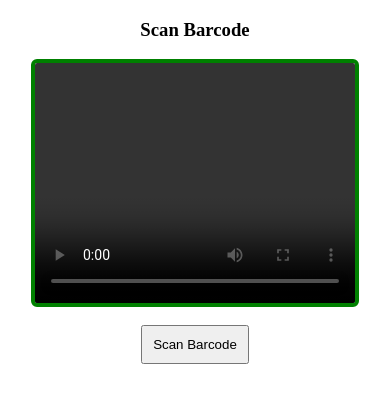
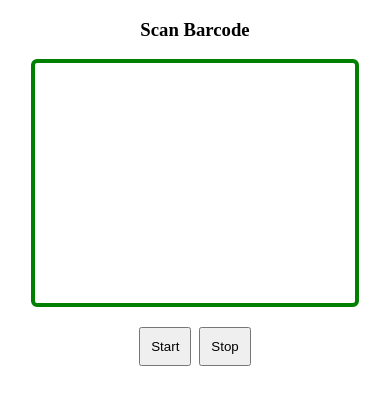
Before and after one commit to jpozosrc/barcode, an Angular app: page / in a window 390 px wide. Shown: the top 404 px of the page. Built offline with nearby package versions, Linux system fonts and the light colour scheme.

Commit message:
Fixing iPhone

```diff
--- a/src/app/app.component.css
+++ b/src/app/app.component.css
@@ -1,3 +1,17 @@
+h3 {
+    text-align: center;
+}
+
+.barcode-component {
+    width: 100%;
+}
+
+.video-container {
+    width: 100%;
+    margin-left: auto;
+    margin-right: auto;
+}
+
 video {
     border-radius: 6px;
     width: 320px;
@@ -8,11 +22,14 @@ video {
     display:block;
 }
 
+.button-container {
+    text-align: center;
+    width: 100%;
+    margin-top: 20px;
+}
+
 button {
     padding: 10px;
-    margin-left: auto;
-    margin-right: auto;
-    display:block;
 }
 
 canvas.drawing, canvas.drawingBuffer {
@@ -22,3 +39,7 @@ canvas.drawing, canvas.drawingBuffer {
     left: 25px;
     top: 50px;
 }
+
+#barcode-result {
+    text-align: center;
+}
--- a/src/app/app.component.html
+++ b/src/app/app.component.html
@@ -1,19 +1,22 @@
 
+<div class="barcode-component">
 
-<h3 style="text-align: center;">Scan Barcode</h3>
+    <h3>Scan Barcode</h3>
 
-<div style="width:100%;">
-    <video id="video-player" autoplay controls>
-        Your browser does not support HTML5 video.
-    </video>
-    <canvas class="drawingBuffer"></canvas>
-    <br/>
-    <button type="button" (click)="startScanner()">Scan Barcode</button>
+    <div class="video-container">
+        <video id="video-player" autoplay>
+            Your browser does not support HTML5 video.
+        </video>
+        <canvas id="scanner-canvas" class="drawingBuffer"></canvas>
+    </div>
+
+    <div class="button-container">
+        <button type="button" (click)="startScanner()">Start</button>&nbsp;
+        <button type="button" (click)="stopScanner()">Stop</button>
+    </div>
+
+    <h2 id="barcode-result"></h2>
+
 </div>
 
-<h2 id="barcode-result"></h2>
-
-<div id="devices"></div>
-<div id="constraintlist"></div>
-
 <router-outlet></router-outlet>
--- a/src/app/app.component.ts
+++ b/src/app/app.component.ts
@@ -26,7 +26,6 @@ export class AppComponent {
     };
 
     Quagga.init(config, function(err) {
-
       startVideo();
 
       if (err) {
@@ -36,42 +35,11 @@ export class AppComponent {
 
       Quagga.start();
       console.log("Scanning engine ready.");
-
-      Quagga.onProcessed(function(result) {
-
-        /*
-        var drawingCtx = Quagga.canvas.ctx.overlay,
-            drawingCanvas = Quagga.canvas.dom.overlay;
-            console.log(drawingCtx)
-        if (result) {
-            if (result.boxes) {
-                drawingCtx.clearRect(0, 0, parseInt(drawingCanvas.getAttribute("width")), parseInt(drawingCanvas.getAttribute("height")));
-                result.boxes.filter(function (box) {
-                    return box !== result.box;
-                }).forEach(function (box) {
-                    Quagga.ImageDebug.drawPath(box, {x: 0, y: 1}, drawingCtx, {color: "green", lineWidth: 2});
-                });
-            }
-
-            if (result.box) {
-                Quagga.ImageDebug.drawPath(result.box, {x: 0, y: 1}, drawingCtx, {color: "#00F", lineWidth: 2});
-            }
-
-            if (result.codeResult && result.codeResult.code) {
-                Quagga.ImageDebug.drawPath(result.line, {x: 'x', y: 'y'}, drawingCtx, {color: 'red', lineWidth: 3});
-            }
-        }*/
     });
 
     Quagga.onDetected(function(result) {
 
-        //video.pause();
-        //this.barcode = 'julio'
       document.getElementById('barcode-result').innerText = 'Code: ' +  result.codeResult.code;
-        //alert(result.codeResult.code);
-        //stopVideo();
-        //Quagga.stop();
-
       var drawingCtx = Quagga.canvas.ctx.overlay,
       drawingCanvas = Quagga.canvas.dom.overlay;
 
@@ -93,8 +61,6 @@ export class AppComponent {
             Quagga.ImageDebug.drawPath(result.line, {x: 'x', y: 'y'}, drawingCtx, {color: 'red', lineWidth: 6});
         }
       }
-
-      });
 
     });
 
@@ -137,6 +103,7 @@ function startVideo() {
 }
 
 function stopVideo() {
+  Quagga.stop();
 
   if(video.srcObject) {
     var track = video.srcObject.getTracks()[0];
@@ -144,37 +111,7 @@ function stopVideo() {
   }
 
   video.srcObject = null;
+  var canvas = document.getElementById('scanner-canvas') as HTMLCanvasElement;
+  const context = canvas.getContext('2d');
+  context.clearRect(0, 0, canvas.width, canvas.height);
 }
-
-/* Debugging helper functions */
-
-function enumerateDevices() {
-  navigator.mediaDevices.enumerateDevices()
-    .then(function(devices) {
-
-      devices.forEach(function(device) {
-        let deviceList = document.getElementById("device-list");
-        let elem = document.createElement("option");
-        elem.innerHTML = '<option value="' + device.deviceId + '">' + device.deviceId + '</option>';
-        deviceList.appendChild(elem);
-
-      });
-    })
-    .catch(function(err) {
-      console.log(err.name + ": " + err.message);
-    });
-}
-
-function viewSupportedConstraints() {
-  let constraintList = document.getElementById("constraintlist");
-  let supportedConstraints = navigator.mediaDevices.getSupportedConstraints();
-
-  for (let constraint in supportedConstraints) {
-    if (supportedConstraints.hasOwnProperty(constraint)) {
-      let elem = document.createElement("li");
-
-      elem.innerHTML = "<code>" + constraint + "</code>";
-      constraintList.appendChild(elem);
-    }
-  }
-}
--- a/src/index.html
+++ b/src/index.html
@@ -6,7 +6,16 @@
     <title>Barcode</title>
     <base href="/">
     <meta name="viewport" content="width=device-width, initial-scale=1">
-    <link rel="icon" type="image/x-icon" href="favicon.ico">
+    <link rel="manifest" href="/assets/manifest.json">
+
+    <meta name="apple-mobile-web-app-capable" content="yes">
+    <meta name="apple-mobile-web-app-status-bar-style" content="black">
+    <meta name="apple-mobile-web-app-title" content="Barcode PWA">
+    <link rel="apple-touch-icon" href="/assets/icon-152x152.png">
+
+    <meta name="msapplication-TileImage" content="/assets/icon-144x144.png">
+    <meta name="msapplication-TileColor" content="#2F3BA2">
+
   </head>
 
   <body>
@@ -15,6 +24,13 @@
       <app-root></app-root>
     </div>
 
+    <script>
+      if ('serviceWorker' in navigator) {
+        navigator.serviceWorker
+             .register('/assets/sw.js')
+             .then(function() { console.log('Service Worker Registered'); });
+      }
+    </script>
     <script src="/assets/quagga.min.js"></script>
 
   </body>
```
Also changed, not shown: 3 other files (tests, documents, lock files or other folders). Lines whose indentation alone changed are shown as unchanged.
